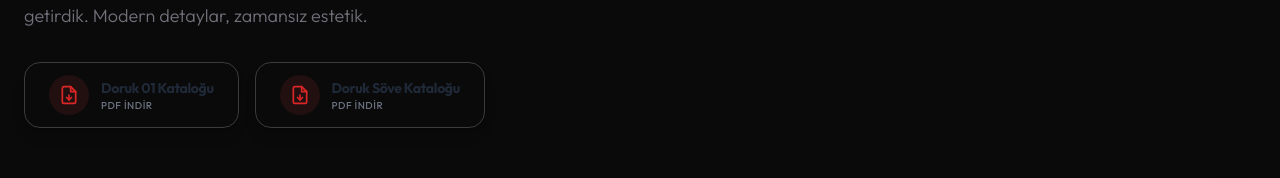
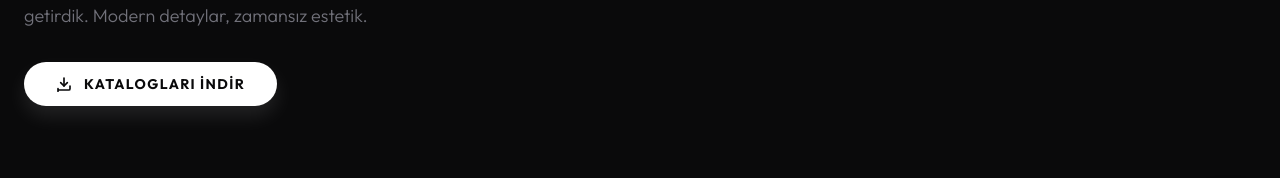
Before and after one commit to atiyopya/Doruk-S-ve, a Next.js app: page /products in a window 1280 px wide. Shown: the part 394-572 px from the top of the page. Built offline with nearby package versions, Linux system fonts and the light colour scheme.

Commit message:
style: katalog indirme butonu tasarımı güncellendi ve tek butona düşürüldü

```diff
--- a/app/products/page.tsx
+++ b/app/products/page.tsx
@@ -1,4 +1,4 @@
-"use client";
+ "use client";
 import React, { useMemo, useState } from 'react'
 import { motion, AnimatePresence } from 'framer-motion'
 import ProductCard from '@/components/ProductCard'
--- a/components/DownloadCatalog.tsx
+++ b/components/DownloadCatalog.tsx
@@ -3,45 +3,47 @@
 import { motion } from 'framer-motion'
 
 export default function DownloadCatalog() {
+  const handleDownload = () => {
     const catalogs = [
-    { name: 'Doruk 01 Kataloğu', path: '/catalogs/Doruk-01.pdf', id: 'cat1' },
-    { name: 'Doruk Söve Kataloğu', path: '/catalogs/Doruk-Sove.pdf', id: 'cat2' }
+      { name: 'Doruk-01.pdf', path: '/catalogs/Doruk-01.pdf' },
+      { name: 'Doruk-Sove.pdf', path: '/catalogs/Doruk-Sove.pdf' }
     ]
 
+    catalogs.forEach((cat, index) => {
+      // Small delay between downloads to prevent browser blocking
+      setTimeout(() => {
+        const link = document.createElement('a');
+        link.href = cat.path;
+        link.download = cat.name;
+        document.body.appendChild(link);
+        link.click();
+        document.body.removeChild(link);
+      }, index * 500);
+    });
+  }
+
   return (
-    <div className="flex flex-wrap gap-4 items-center">
-      {catalogs.map((cat) => (
-        <motion.a
-          key={cat.id}
-          href={cat.path}
-          download
+    <motion.button
+      onClick={handleDownload}
       whileHover={{ scale: 1.05, translateY: -2 }}
       whileTap={{ scale: 0.95 }}
-          className="flex items-center gap-3 px-6 py-3 rounded-2xl glass shadow-lg border border-white/20 hover:border-white/40 transition-all duration-300 group"
+      className="px-8 py-3 bg-white text-obsidian rounded-full text-sm font-bold tracking-widest uppercase shadow-[0_10px_20px_rgba(255,255,255,0.1)] hover:shadow-[0_15px_30px_rgba(255,255,255,0.2)] transition-all duration-300 flex items-center gap-3"
     >
-          <div className="w-10 h-10 rounded-full bg-red-500/10 flex items-center justify-center group-hover:bg-red-500/20 transition-colors">
       <svg
         xmlns="http://www.w3.org/2000/svg"
         viewBox="0 0 24 24"
         fill="none"
         stroke="currentColor"
-              strokeWidth="2"
+        strokeWidth="2.5"
         strokeLinecap="round"
         strokeLinejoin="round"
-              className="w-5 h-5 text-red-600"
+        className="w-4 h-4"
       >
-              <path d="M14 2H6a2 2 0 0 0-2 2v16a2 2 0 0 0 2 2h12a2 2 0 0 0 2-2V8z" />
-              <polyline points="14 2 14 8 20 8" />
-              <line x1="12" y1="18" x2="12" y2="12" />
-              <polyline points="9 15 12 18 15 15" />
+        <path d="M21 15v4a2 2 0 0 1-2 2H5a2 2 0 0 1-2-2v4" />
+        <polyline points="7 10 12 15 17 10" />
+        <line x1="12" y1="15" x2="12" y2="3" />
       </svg>
-          </div>
-          <div className="flex flex-col">
-            <span className="text-sm font-bold text-gray-800 tracking-tight">{cat.name}</span>
-            <span className="text-[10px] uppercase text-gray-500 font-medium tracking-wider">PDF İndir</span>
-          </div>
-        </motion.a>
-      ))}
-    </div>
+      <span>Katalogları İndir</span>
+    </motion.button>
   )
 }
```
Lines whose indentation alone changed are shown as unchanged.
